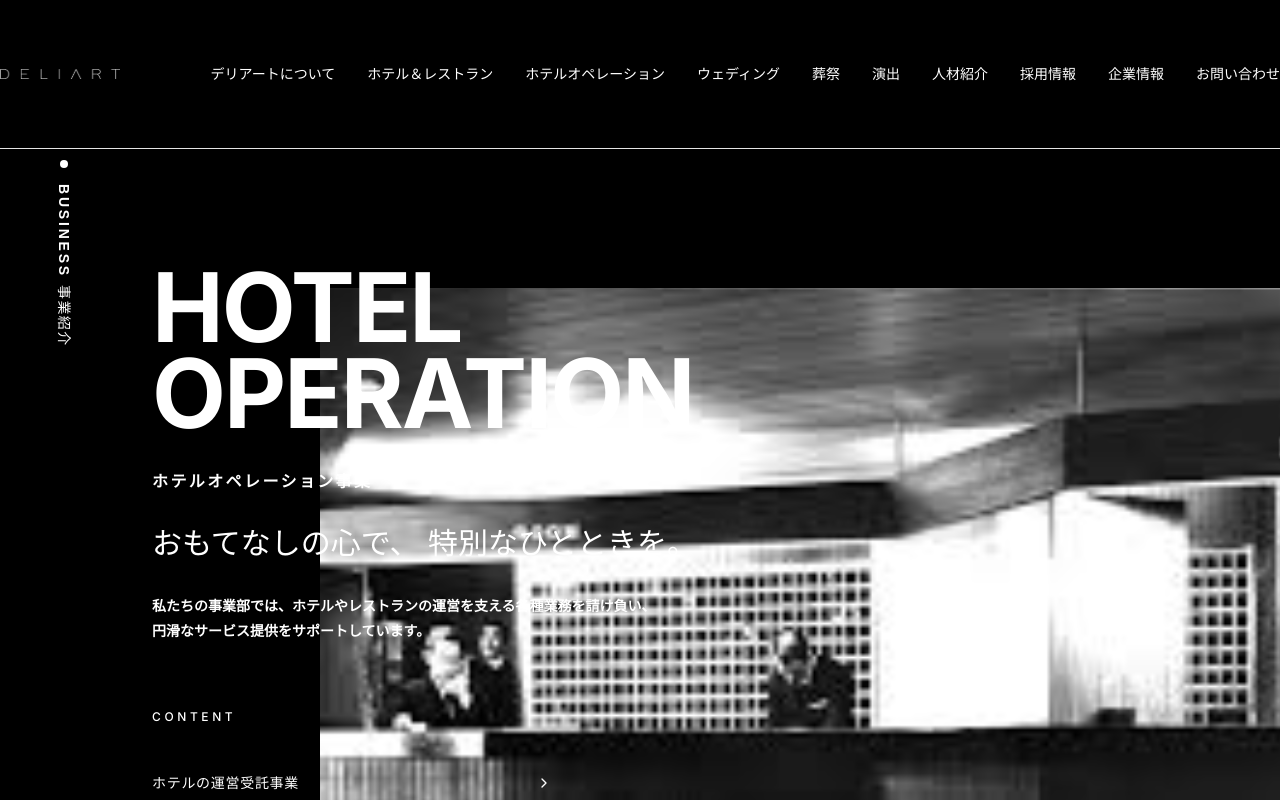
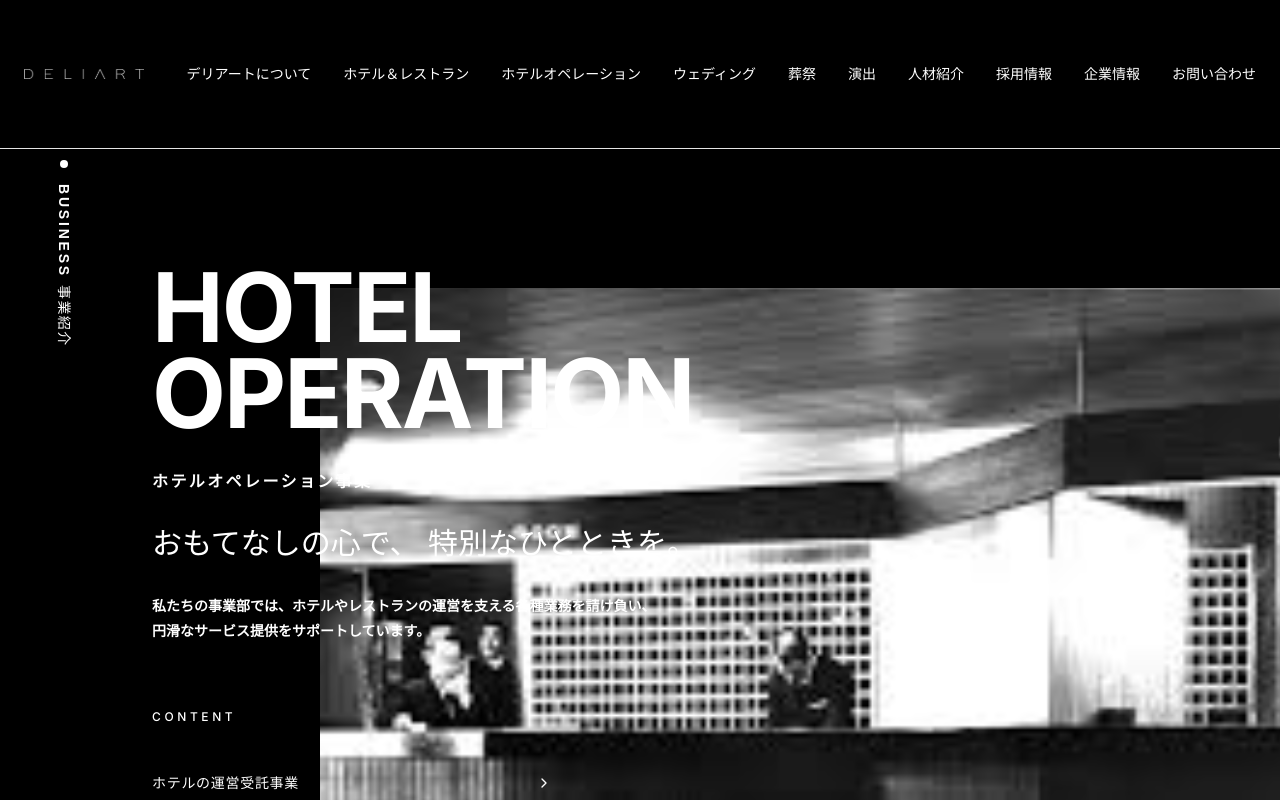
Before and after one commit to zhiye-tomoya/deliart-website, a Next.js app: page / in a window 1280 px wide. Shown: the top 800 px of the page. Built offline with nearby package versions, Linux system fonts and the light colour scheme.

Commit message:
fix the horizontal overflow

```diff
--- a/app/globals.css
+++ b/app/globals.css
@@ -118,5 +118,9 @@
   }
   body {
     @apply bg-background text-foreground;
+    overflow-x: hidden;
+  }
+  html {
+    overflow-x: hidden;
   }
 }
--- a/components/Footer.tsx
+++ b/components/Footer.tsx
@@ -8,7 +8,7 @@ import { Youtube, Instagram } from "lucide-react";
 export default function Footer() {
   return (
     <footer className='bg-neutral-900 text-gray-300 text-sm'>
-      <div className='max-w-7xl mx-auto px-6 py-10'>
+      <div className='max-w-7xl mx-auto px-4 sm:px-6 py-8 sm:py-10'>
         {/* Top Row */}
         <div className='flex flex-col md:flex-row md:items-start md:justify-between border-t pt-[2.5rem] border-gray-700 pb-6 mb-6'>
           {/* Logo */}
--- a/components/Header.tsx
+++ b/components/Header.tsx
@@ -5,7 +5,7 @@ import { headerLinks } from "@/constants/layout";
 export default function Header() {
   return (
     <header className='fixed top-0 left-0 w-full bg-transparent z-50'>
-      <div className='max-w-7xl mx-auto flex items-center justify-between py-[4rem] border-b-1'>
+      <div className='max-w-7xl mx-auto flex items-center justify-between py-[4rem] px-4 sm:px-6 border-b-1'>
         {/* Logo */}
         <Link href='/' className='text-white text-2xl font-light tracking-widest'>
           <Image src='/logo.svg' alt='DeliArt Logo' width={120} height={40} />
```
